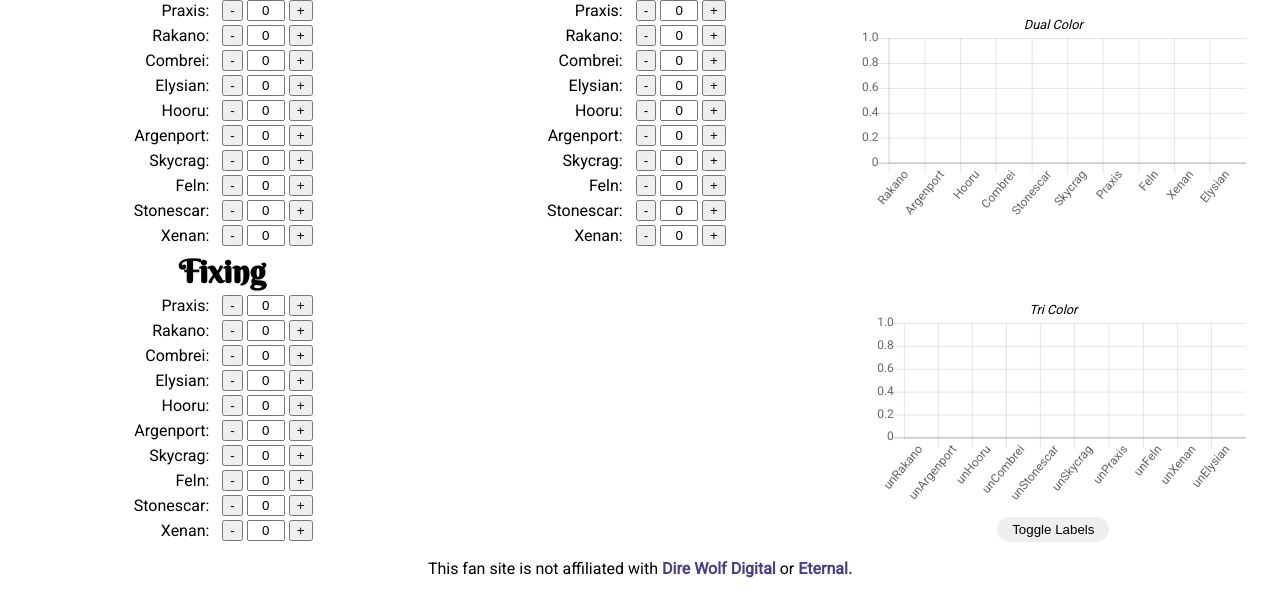
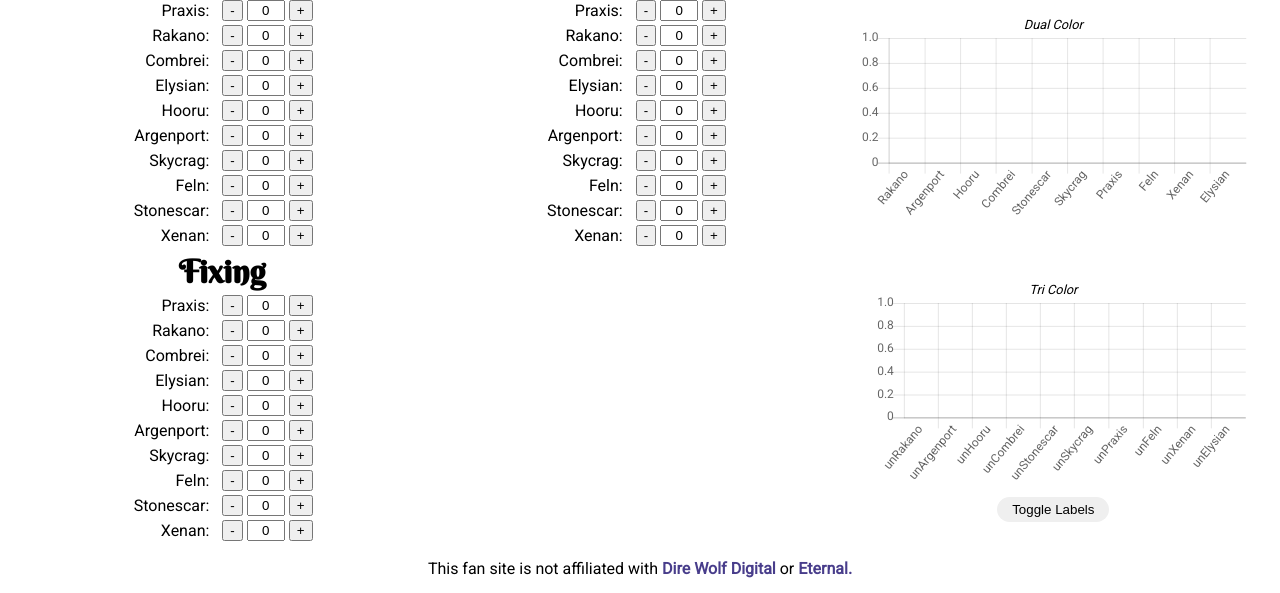
Before and after one commit to TerabyteTiger/eternalSealedPoolGraphical, a plain HTML site: page index.html in a window 1280 px wide. Shown: the part 449-1042 px from the top of the page. Drawn offline with Linux system fonts and the light colour scheme.

Commit message:
Button Padding Added
Upped 3-color chart bottom padding to be 60px instead of 20px. This should be reverted once toggle button is removed (after all 10 tri-faction names are officially announced)

```diff
--- a/index.css
+++ b/index.css
@@ -364,7 +364,8 @@ a:hover {
     grid-area: dual-chart-2;
     place-self: center;
     /* Used to ensure no overlap between "unArgenport" and Color Recs */
-    padding-bottom: 20px;
+    /*Updated to 60px from 20px to account for Toggle button. This should be swapped back to 20px when all 10 tri-faction names are known*/
+    padding-bottom: 60px;
 }
 
 .disclaimer {
```
